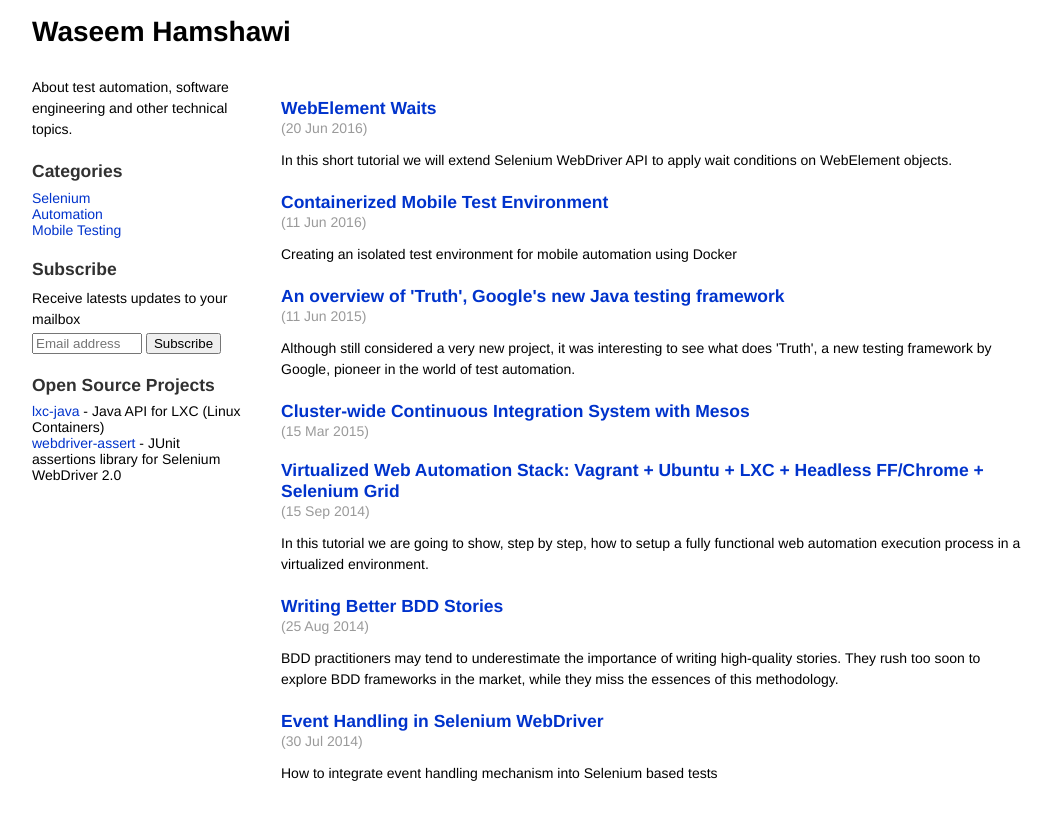
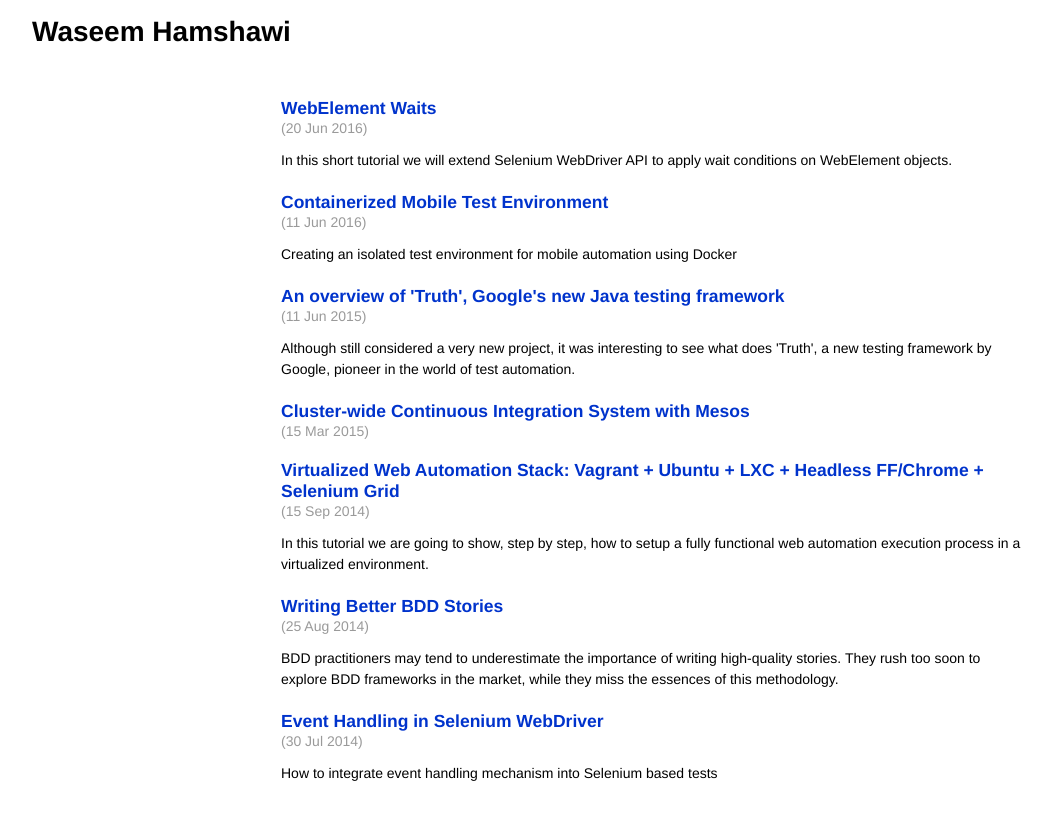
Before and after one commit to waseemh/waseemh.github.io_F, a Jekyll site: the page built from index.html, in a window 1280 px wide. Shown: the top 820 px of the page, without its empty margins (110-1161 px from the left). Built offline with Jekyll 4.4.1, drawn with Linux system fonts in a browser that asks for light colours; the list of posts is cut into pages by our own code.

Commit message:
Update default.html

```diff
--- a/_layouts/default.html
+++ b/_layouts/default.html
@@ -15,33 +15,6 @@
 <div id="main">
       {{ content }}
 </div>
-
-<div id="sidebar">
-  <p>
-  About test automation, software engineering and other technical topics.
-  </p>
-  <h3>Categories</h3>
-<ul>
-  {% for cat in site.categories %}
-    <li><a href="/categories#{{cat[0]}}">{{ cat[0] }}</a></li>
-  {% endfor %}
-</ul>
-
-<h3>Subscribe</h3>
- <form action="https://tinyletter.com/waseemh" method="post" target="popupwindow" onsubmit="window.open('https://tinyletter.com/waseemh', 'popupwindow', 'scrollbars=yes,width=800,height=600');return true">
-   <p><label for="tlemail">Receive latests updates to your mailbox</label></p>
-   <input placeholder="Email address" type="text" style="width:110px" name="email" id="tlemail" />
-   <input type="hidden" value="1" name="embed"/>
-   <input type="submit" value="Subscribe" /><p>
-</form>
-
-
-<h3>Open Source Projects</h3>
-<ul>
-<li><a href="https://github.com/waseemh/lxc-java)">lxc-java</a> - Java API for LXC (Linux Containers)</li>
-<li><a href="https://github.com/waseemh/webdriver-assert">webdriver-assert</a> - JUnit assertions library for Selenium WebDriver 2.0</li>
-</ul>
-</div>
       <div class="footer">
 
       </div>
```
